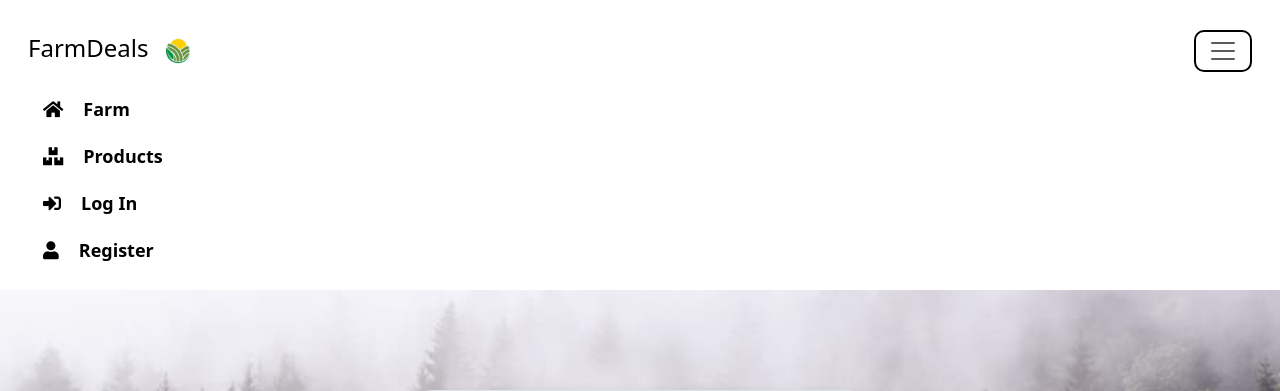
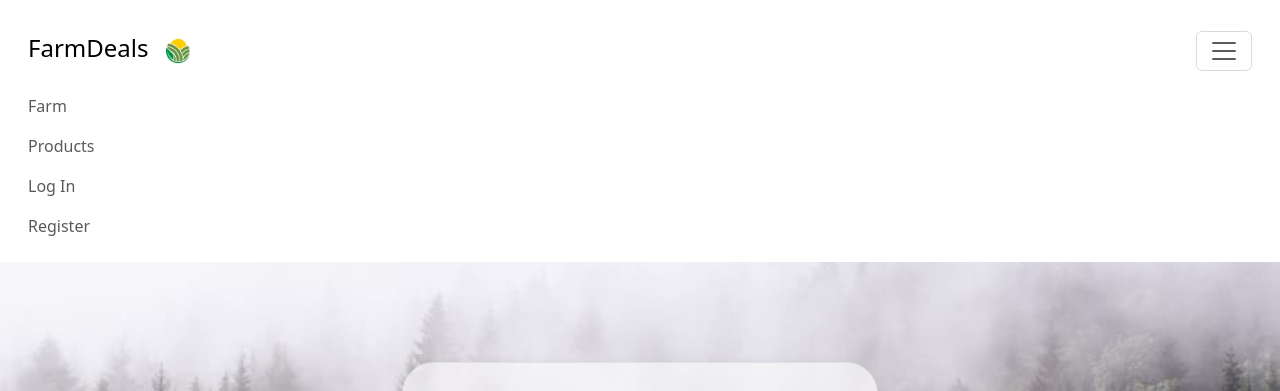
Before and after one commit to SeannyBoyyy/AppDev, a PHP site: page /AccPages/login-page.php in a window 1280 px wide, after a click that opens the changed part. Shown: the top 391 px of the page. Run offline with PHP 8.4, Linux system fonts and the light colour scheme.

Commit message:
Revert "navbar UI"
This reverts commit 2980798eec07931640035f45bdba998bf9c33174.

```diff
--- a/AppDev_test/AccPages/login-page.php
+++ b/AppDev_test/AccPages/login-page.php
@@ -79,7 +79,6 @@ if(isset($_POST['submit'])){
 ?>
 <head>
   <link href='https://unpkg.com/boxicons@2.1.4/css/boxicons.min.css' rel='stylesheet'>
-  <link rel="stylesheet" href="https://cdnjs.cloudflare.com/ajax/libs/font-awesome/5.15.3/css/all.min.css">
   <style>
     .ui {
       background: transparent;
--- a/AppDev_test/navbars/viewer-homepage.php
+++ b/AppDev_test/navbars/viewer-homepage.php
@@ -8,44 +8,20 @@
     <title>Bootstrap demo</title>
     <link rel="stylesheet" href="../CSS/view-farm.css">
     <link href="https://cdn.jsdelivr.net/npm/bootstrap@5.3.3/dist/css/bootstrap.min.css" rel="stylesheet" integrity="sha384-QWTKZyjpPEjISv5WaRU9OFeRpok6YctnYmDr5pNlyT2bRjXh0JMhjY6hW+ALEwIH" crossorigin="anonymous">
-    <link rel="stylesheet" href="https://cdnjs.cloudflare.com/ajax/libs/font-awesome/5.15.3/css/all.min.css">
-    <style>
-
-.navbar-nav .nav-link {
-    display: block;
-    font-size: 18px;
-    font-weight: bold;
-    color: #333;
-    padding: 10px 15px;
-    transition: color 0.5s ease;
-    border: none !important;
-}
-
-.navbar-nav .nav-link:hover {
-    color: white;
-    transform: translateY(-5px);
-    border-radius:15px;
-    height:50px;
-}
-.navbar-nav i{
-  margin-right:20px;
-}
-
-    </style>
   </head>
   <body>
   <nav class="navbar navbar sticky-top p-3" style="background-color: white;">
     <div class="container-fluid">
         <a class="navbar-brand fs-4" href="./viewer-landingPage.php">FarmDeals<img src="http://localhost/AppDev/AppDev/AppDev_test/ProfileModule/img/logo.jpg" alt="FarmDeals Logo" width="60" height="60"></a>
-        <button class="navbar-toggler" type="button" data-bs-toggle="collapse" data-bs-target="#navbarNavDropdown" aria-controls="navbarNavDropdown" aria-expanded="false" aria-label="Toggle navigation" style="border:2px solid black;border-radius:10px;">
+        <button class="navbar-toggler" type="button" data-bs-toggle="collapse" data-bs-target="#navbarNavDropdown" aria-controls="navbarNavDropdown" aria-expanded="false" aria-label="Toggle navigation">
             <span class="navbar-toggler-icon"></span>
         </button>
         <div class="collapse navbar-collapse" id="navbarNavDropdown">
             <div class="navbar-nav">
-                <a class="nav-link" aria-current="page" href="#farms" style="color:black;"><i class="fas fa-home"></i>Farm</a>
-                <a class="nav-link" aria-current="page" href="#" style="color:black;"><i class="fas fa-boxes"></i>Products</a>
-                <a class="nav-link" aria-current="page" href="./AccPages/login-page.php" style="color:black;"><i class="fas fa-sign-in-alt"></i>Log In</a>
-                <a class="nav-link" aria-current="page" href="./AccPages/register-page.php" style="color:black;"><i class="fas fa-user"></i>Register</a>
+                <a class="nav-link" aria-current="page" href="#farms">Farm</a>
+                <a class="nav-link" aria-current="page" href="#">Products</a>
+                <a class="nav-link" aria-current="page" href="./AccPages/login-page.php">Log In</a>
+                <a class="nav-link" aria-current="page" href="./AccPages/register-page.php">Register</a>
             </div>
         </div>
     </div>
```
Also changed, not shown: AppDev_test/navbars/admin-navIndex.php (+3 -13 lines), AppDev_test/navbars/farmer-navIndex.php (+1 -15 lines).
